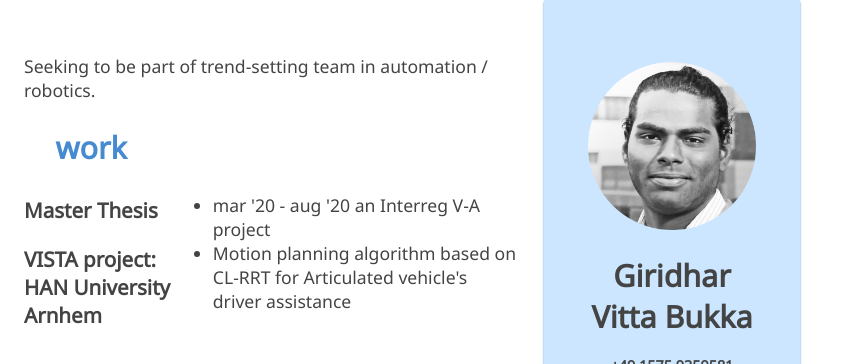
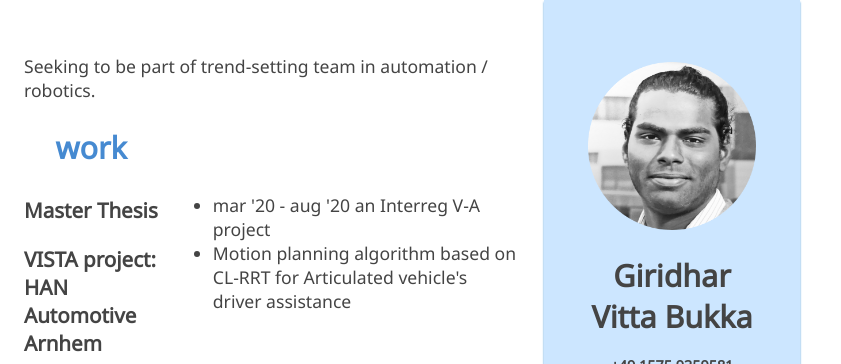
Before and after one commit to Robotgir/Robotgir.github.io, a plain HTML site: page index.html in a window 1280 px wide. Shown: the top 364 px of the page, without its empty margins (0-841 px from the left). Drawn offline with Linux system fonts and the light colour scheme.

Commit message:
Update index.html

```diff
--- a/index.html
+++ b/index.html
@@ -134,7 +134,7 @@
 			<div class="work">
                 <div>
 				    <h3>Master Thesis</h3>
-                    <h3>VISTA project: HAN University Arnhem  </h3>
+                    <h3>VISTA project: HAN Automotive Arnhem  </h3>
                     <!--<h5>jan '19 - feb '20</h5>-->
                 </div>
                 <div>
```
